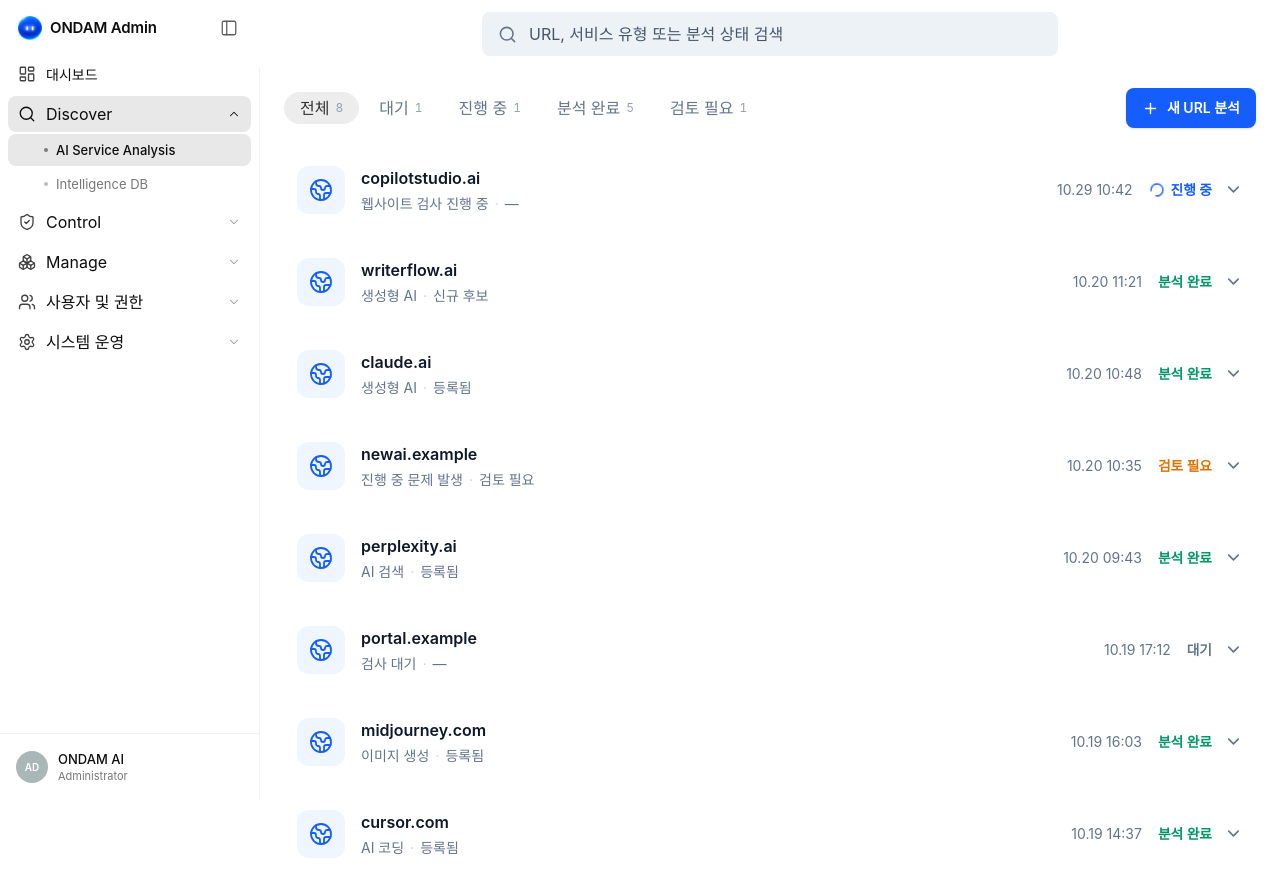
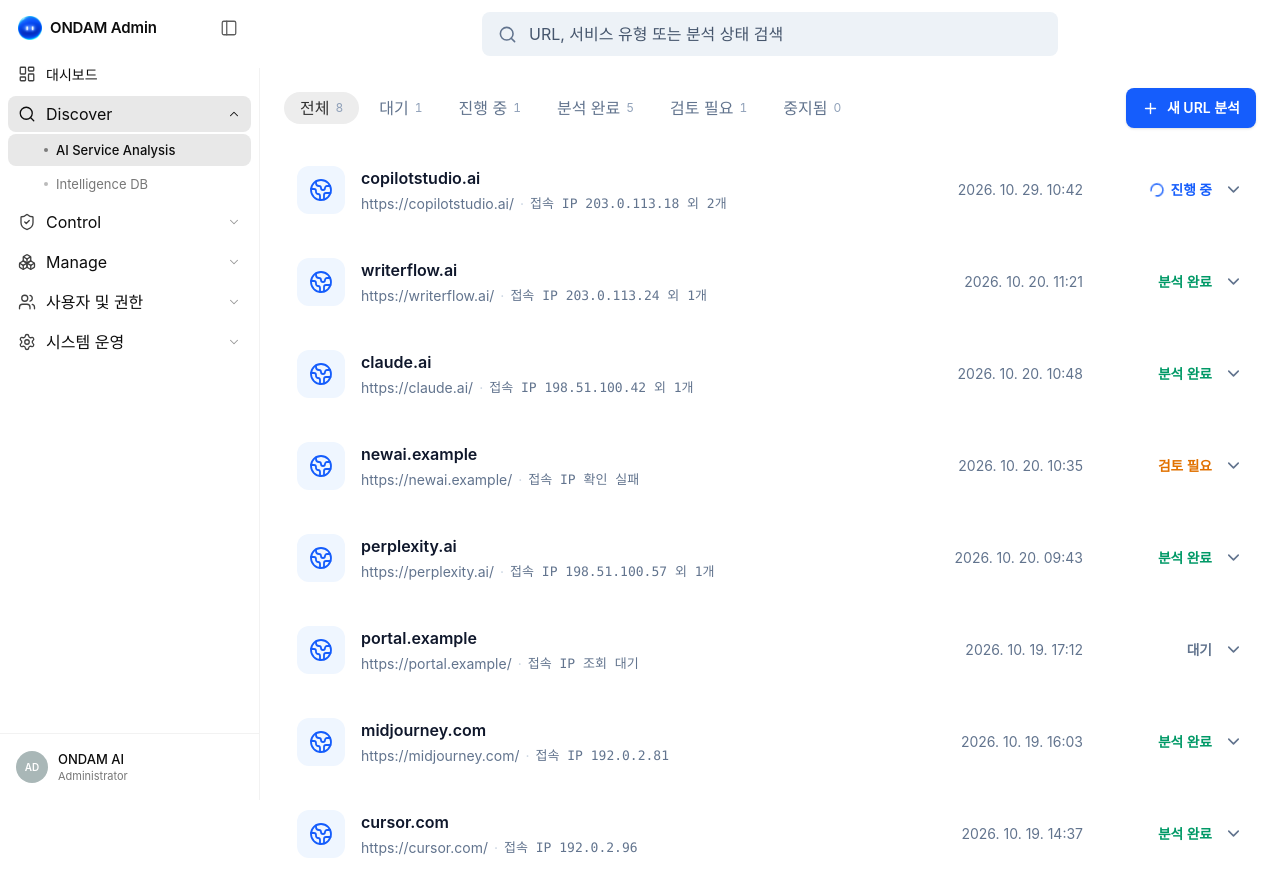
Before and after one commit to office-c2lab/Onadm_AI_Front, a React (Vite) app: page /admin/discover/url-analysis in a window 1280 px wide. Shown: the top 896 px of the page. Built offline with nearby package versions, Linux system fonts and the light colour scheme.

Commit message:
feat : AI 서비스 분석 구현

```diff
--- a/src/pages/admin/discover/url-analysis/NewUrlAnalysisPage.jsx
+++ b/src/pages/admin/discover/url-analysis/NewUrlAnalysisPage.jsx
@@ -4,7 +4,7 @@
 import urlImage from '../../../../assets/images/url.png';
 
 function formatAnalysisTime(date) {
-  return `${String(date.getMonth() + 1).padStart(2, '0')}.${String(date.getDate()).padStart(2, '0')} ${String(date.getHours()).padStart(2, '0')}:${String(date.getMinutes()).padStart(2, '0')}`;
+  return `${date.getFullYear()}. ${String(date.getMonth() + 1).padStart(2, '0')}. ${String(date.getDate()).padStart(2, '0')}. ${String(date.getHours()).padStart(2, '0')}:${String(date.getMinutes()).padStart(2, '0')}`;
 }
 
 export default function NewUrlAnalysisPage() {
@@ -30,6 +30,9 @@
     const analysis = {
       id: `analysis-${now.getTime()}`,
       domain: parsed.hostname.replace(/^www\./, ''),
+      url: parsed.href,
+      ip: '조회 대기',
+      ips: [],
       ai: '판단 불가',
       kind: '—',
       db: '검토 필요',
--- a/src/pages/admin/discover/url-analysis/UrlAnalysisPage.jsx
+++ b/src/pages/admin/discover/url-analysis/UrlAnalysisPage.jsx
@@ -16,15 +16,19 @@
 } from 'lucide-react';
 import SearchHeader from '../../../../components/search/SearchHeader.jsx';
 import AiStoreActionButton from '../../../user/aistore/components/AiStoreActionButton.jsx';
+import AiStoreConfirmModal from '../../../user/aistore/components/AiStoreConfirmModal.jsx';
 
 const sampleHistory = [
   {
     id: 8,
     domain: 'copilotstudio.ai',
+    url: 'https://copilotstudio.ai/',
+    ip: '203.0.113.18',
+    ips: ['203.0.113.18', '203.0.113.19', '2001:db8::18'],
     ai: '판단 불가',
     kind: '—',
     db: '—',
-    time: '10.29 10:42',
+    time: '2026. 10. 29. 10:42',
     confidence: null,
     analysisStatus: '진행 중',
     progress: 1,
@@ -32,30 +36,38 @@
   {
     id: 1,
     domain: 'writerflow.ai',
+    url: 'https://writerflow.ai/',
+    ip: '203.0.113.24',
+    ips: ['203.0.113.24', '2001:db8::24'],
     ai: 'AI 서비스',
     kind: '생성형 AI',
     db: '신규 후보',
-    time: '10.20 11:21',
+    time: '2026. 10. 20. 11:21',
     confidence: 92,
     analysisStatus: '분석 완료',
   },
   {
     id: 2,
     domain: 'claude.ai',
+    url: 'https://claude.ai/',
+    ip: '198.51.100.42',
+    ips: ['198.51.100.42', '198.51.100.43'],
     ai: 'AI 서비스',
     kind: '생성형 AI',
     db: '등록됨',
-    time: '10.20 10:48',
+    time: '2026. 10. 20. 10:48',
     confidence: 99,
     analysisStatus: '분석 완료',
   },
   {
     id: 3,
     domain: 'newai.example',
+    url: 'https://newai.example/',
+    ip: '확인 실패',
     ai: '판단 불가',
     kind: '—',
     db: '검토 필요',
-    time: '10.20 10:35',
+    time: '2026. 10. 20. 10:35',
     confidence: null,
     analysisStatus: '검토 필요',
     progress: 1,
@@ -63,20 +75,25 @@
   {
     id: 4,
     domain: 'perplexity.ai',
+    url: 'https://perplexity.ai/',
+    ip: '198.51.100.57',
+    ips: ['198.51.100.57', '2001:db8::57'],
     ai: 'AI 서비스',
     kind: 'AI 검색',
     db: '등록됨',
-    time: '10.20 09:43',
+    time: '2026. 10. 20. 09:43',
     confidence: 98,
     analysisStatus: '분석 완료',
   },
   {
     id: 5,
     domain: 'portal.example',
+    url: 'https://portal.example/',
+    ip: '조회 대기',
     ai: '비AI 서비스',
     kind: '일반 웹사이트',
     db: '—',
-    time: '10.19 17:12',
+    time: '2026. 10. 19. 17:12',
     confidence: 96,
     analysisStatus: '대기',
     progress: 0,
@@ -84,26 +101,30 @@
   {
     id: 6,
     domain: 'midjourney.com',
+    url: 'https://midjourney.com/',
+    ip: '192.0.2.81',
     ai: 'AI 서비스',
     kind: '이미지 생성',
     db: '등록됨',
-    time: '10.19 16:03',
+    time: '2026. 10. 19. 16:03',
     confidence: 99,
     analysisStatus: '분석 완료',
   },
   {
     id: 7,
     domain: 'cursor.com',
+    url: 'https://cursor.com/',
+    ip: '192.0.2.96',
     ai: 'AI 서비스',
     kind: 'AI 코딩',
     db: '등록됨',
-    time: '10.19 14:37',
+    time: '2026. 10. 19. 14:37',
     confidence: 97,
     analysisStatus: '분석 완료',
   },
 ];
 
-const analysisTabs = ['전체', '대기', '진행 중', '분석 완료', '검토 필요'];
+const analysisTabs = ['전체', '대기', '진행 중', '분석 완료', '검토 필요', '중지됨'];
 
 const analysisSteps = [
   {
@@ -148,6 +169,12 @@
   return item.db === '검토 필요' ? '검토 필요' : '분석 완료';
 }
 
+function getIpSummary(item) {
+  const ips = item.ips?.length ? item.ips : item.ip && !item.ip.includes(' ') ? [item.ip] : [];
+  if (!ips.length) return item.ip ?? '확인 전';
+  return ips.length > 1 ? `${ips[0]} 외 ${ips.length - 1}개` : ips[0];
+}
+
 function AnalysisStatus({ item }) {
   const status = getAnalysisStatus(item);
   const color =
@@ -157,6 +184,8 @@
         ? 'text-blue-600'
         : status === '검토 필요'
           ? 'text-amber-600'
+          : status === '중지됨'
+            ? 'text-red-600'
             : 'text-emerald-600';
 
   return (
@@ -169,13 +198,14 @@
   );
 }
 
-function AnalysisDetails({ item, onShowResult }) {
+function AnalysisDetails({ item, onShowResult, onStop }) {
   const completedSteps = item.progress ?? analysisSteps.length;
   const status = getAnalysisStatus(item);
   const isRunning = status === '진행 중';
   const isWaiting = status === '대기';
   const needsReview = status === '검토 필요';
-  const activeStep = isRunning || needsReview ? completedSteps : -1;
+  const isStopped = status === '중지됨';
+  const activeStep = isRunning || needsReview || isStopped ? completedSteps : -1;
   const [selectedOpenStep, setSelectedOpenStep] = useState(null);
   const [hasSelectedStep, setHasSelectedStep] = useState(false);
   const openStep = hasSelectedStep ? selectedOpenStep : activeStep >= 0 ? activeStep : null;
@@ -184,6 +214,7 @@
     if (index < completedSteps) return 'complete';
     if (index === completedSteps && isRunning) return 'running';
     if (index === completedSteps && needsReview) return 'failed';
+    if (index === completedSteps && isStopped) return 'stopped';
     return 'pending';
   };
 
@@ -191,6 +222,7 @@
     complete: { Icon: CheckCircle2, color: 'text-emerald-600', label: '완료' },
     running: { Icon: LoaderCircle, color: 'text-blue-600', label: '진행 중' },
     failed: { Icon: AlertCircle, color: 'text-amber-600', label: '확인 필요' },
+    stopped: { Icon: X, color: 'text-red-600', label: '중지됨' },
     pending: { Icon: null, color: 'text-slate-300', label: '대기' },
   };
 
@@ -204,9 +236,6 @@
       <div className="flex flex-wrap items-end justify-between gap-2 px-4 py-4 sm:px-6">
         <div>
           <h3 className="text-base font-semibold text-slate-950">분석 진행 내역</h3>
-          <p className="mt-1 text-sm text-slate-600">
-            {item.domain} · {item.time}
-          </p>
         </div>
         <div className="grid shrink-0 grid-cols-[5rem_6.5rem] items-center gap-3 text-sm">
           <span className="text-right text-slate-500">
@@ -229,6 +258,8 @@
                 ? '진행 중'
                 : stepState === 'failed'
                   ? '중단'
+                  : stepState === 'stopped'
+                    ? '중지'
                     : '—';
 
           return (
@@ -277,10 +308,14 @@
                       stepState === 'complete' ||
                       (['running', 'failed'].includes(stepState) && checkIndex === 0)
                         ? 'complete'
+                        : stepState === 'stopped' && checkIndex === 0
+                          ? 'stopped'
                           : stepState === 'running' && checkIndex === 1
                             ? 'running'
                             : stepState === 'failed' && checkIndex === 1
                               ? 'failed'
+                              : stepState === 'stopped' && checkIndex === 1
+                                ? 'stopped'
                                 : 'pending';
                     return (
                       <p key={check} className="flex gap-3">
@@ -295,6 +330,8 @@
                                 ? 'text-blue-600'
                                 : checkState === 'failed'
                                   ? 'text-amber-600'
+                                  : checkState === 'stopped'
+                                    ? 'text-red-600'
                                     : 'text-slate-400'
                           }
                         >
@@ -304,6 +341,8 @@
                               ? '●'
                               : checkState === 'failed'
                                 ? '!'
+                                : checkState === 'stopped'
+                                  ? '×'
                                   : '○'}{' '}
                           {check} —{' '}
                           {checkState === 'complete'
@@ -312,6 +351,8 @@
                               ? '확인 중'
                               : checkState === 'failed'
                                 ? '확인 실패'
+                                : checkState === 'stopped'
+                                  ? '검사 중지'
                                   : '대기'}
                         </span>
                       </p>
@@ -324,11 +365,13 @@
         })}
       </ol>
       <div
-        className={`flex flex-wrap items-center justify-between gap-3 border-t px-4 py-3 text-sm leading-6 sm:px-6 ${needsReview ? 'border-amber-100 bg-amber-50/70 text-amber-700' : status === '분석 완료' ? 'border-emerald-100 bg-emerald-50/60 text-emerald-700' : isWaiting ? 'border-slate-100 bg-slate-50/60 text-slate-600' : 'border-blue-100 bg-blue-50/60 text-blue-700'}`}
+        className={`flex flex-wrap items-center justify-between gap-3 border-t px-4 py-3 text-sm leading-6 sm:px-6 ${needsReview ? 'border-amber-100 bg-amber-50/70 text-amber-700' : isStopped ? 'border-red-100 bg-red-50/70 text-red-700' : status === '분석 완료' ? 'border-emerald-100 bg-emerald-50/60 text-emerald-700' : isWaiting ? 'border-slate-100 bg-slate-50/60 text-slate-600' : 'border-blue-100 bg-blue-50/60 text-blue-700'}`}
       >
         <p className="min-w-0 flex-1">
           {needsReview
             ? '웹사이트 정보를 충분히 수집하지 못해 검사가 중단되었습니다. 접근 상태와 공개 정보를 확인한 후 다시 검사해 주세요.'
+            : isStopped
+              ? '사용자가 분석을 중지했습니다. 완료된 단계의 검사 기록은 이력에 보관됩니다.'
               : status === '분석 완료'
                 ? '모든 검사가 완료되었습니다. 분석 결과에서 AI 서비스 식별 내용을 확인해 주세요.'
                 : isWaiting
@@ -338,6 +381,11 @@
         {status === '분석 완료' && (
           <AiStoreActionButton size="small" variant="success" onClick={onShowResult}>
             분석 결과 확인
+          </AiStoreActionButton>
+        )}
+        {(isWaiting || isRunning) && (
+          <AiStoreActionButton size="small" variant="danger" onClick={onStop}>
+            분석 중지
           </AiStoreActionButton>
         )}
       </div>
@@ -540,6 +588,7 @@
   const [openHistoryId, setOpenHistoryId] = useState(submittedAnalysis?.id ?? null);
   const [searchInput, setSearchInput] = useState('');
   const [activeTab, setActiveTab] = useState('전체');
+  const [stopTarget, setStopTarget] = useState(null);
   const selected = history.find(item => item.id === selectedId);
   const hasRunningAnalysis = history.some(
     item => item.autoProgress && ['대기', '진행 중'].includes(getAnalysisStatus(item))
@@ -566,6 +615,8 @@
             ...item,
             progress: nextProgress,
             analysisStatus: nextProgress === analysisSteps.length ? '분석 완료' : '진행 중',
+            ip: item.ip === '조회 대기' ? '203.0.113.80' : item.ip,
+            ips: item.ip === '조회 대기' ? ['203.0.113.80', '2001:db8::80'] : item.ips,
           };
         })
       );
@@ -585,13 +636,43 @@
     () =>
       history.filter(
         item =>
-          `${item.domain} ${item.ai} ${item.kind} ${item.db} ${item.time}`
+          `${item.domain} ${item.url} ${item.ip} ${item.ai} ${item.kind} ${item.db} ${item.time}`
             .toLowerCase()
             .includes(searchInput.trim().toLowerCase()) &&
           (activeTab === '전체' || getAnalysisStatus(item) === activeTab)
       ),
     [history, searchInput, activeTab]
   );
+
+  const requestStopAnalysis = item => {
+    setHistory(items =>
+      items.map(historyItem =>
+        historyItem.id === item.id ? { ...historyItem, autoProgress: false } : historyItem
+      )
+    );
+    setStopTarget({ ...item, resumeAutoProgress: item.autoProgress });
+  };
+
+  const closeStopConfirmation = () => {
+    if (stopTarget?.resumeAutoProgress) {
+      setHistory(items =>
+        items.map(item => (item.id === stopTarget.id ? { ...item, autoProgress: true } : item))
+      );
+    }
+    setStopTarget(null);
+  };
+
+  const confirmStopAnalysis = () => {
+    if (!stopTarget) return;
+    setHistory(items =>
+      items.map(item =>
+        item.id === stopTarget.id
+          ? { ...item, analysisStatus: '중지됨', autoProgress: false }
+          : item
+      )
+    );
+    setStopTarget(null);
+  };
 
   return (
     <div className="w-full text-slate-900">
@@ -633,7 +714,6 @@
         <div className="grid gap-2">
           {visible.map(item => {
             const isOpen = openHistoryId === item.id;
-            const status = getAnalysisStatus(item);
 
             return (
               <article
@@ -661,25 +741,24 @@
                         {item.domain}
                       </span>
                       <span className="mt-1 flex min-w-0 items-center gap-1.5 text-sm text-slate-500">
-                        <span className="truncate">
-                          {status === '대기'
-                            ? '검사 대기'
-                            : status === '진행 중'
-                              ? '웹사이트 검사 진행 중'
-                              : status === '검토 필요'
-                                ? '진행 중 문제 발생'
-                                : item.kind}
+                        <span className="truncate" title={item.url ?? `https://${item.domain}/`}>
+                          {item.url ?? `https://${item.domain}/`}
                         </span>
                         <span className="shrink-0 text-slate-300">·</span>
-                        <span className="shrink-0">{item.db}</span>
+                        <span
+                          className="shrink-0 font-mono text-[13px] text-slate-500"
+                          title={item.ips?.length ? item.ips.join(', ') : item.ip}
+                        >
+                          접속 IP {getIpSummary(item)}
                         </span>
                       </span>
                     </span>
-                  <span className="hidden shrink-0 text-sm text-slate-500 md:inline">
-                    <span className="sr-only">분석 일시 </span>
+                  </span>
+                  <span className="mr-4 hidden w-44 shrink-0 text-right text-sm text-slate-500 md:inline">
+                    <span className="sr-only">검사 시작 일시 </span>
                     {item.time}
                   </span>
-                  <span className="flex shrink-0 items-center gap-3">
+                  <span className="flex w-32 shrink-0 items-center justify-end gap-3">
                     <AnalysisStatus item={item} />
                     <ChevronDown
                       size={19}
@@ -689,7 +768,11 @@
                   </span>
                 </button>
                 {isOpen && (
-                  <AnalysisDetails item={item} onShowResult={() => setSelectedId(item.id)} />
+                  <AnalysisDetails
+                    item={item}
+                    onShowResult={() => setSelectedId(item.id)}
+                    onStop={() => requestStopAnalysis(item)}
+                  />
                 )}
               </article>
             );
@@ -704,6 +787,17 @@
       {selected && (
         <DetailModal key={selected.id} item={selected} onClose={() => setSelectedId(null)} />
       )}
+      <AiStoreConfirmModal
+        open={Boolean(stopTarget)}
+        title="분석을 중지할까요?"
+        confirmLabel="분석 중지"
+        cancelLabel="계속 분석"
+        onClose={closeStopConfirmation}
+        onConfirm={confirmStopAnalysis}
+      >
+        <strong className="font-semibold text-slate-900">{stopTarget?.domain}</strong> 분석을
+        중지합니다. 완료된 단계의 검사 기록은 이력에 보관됩니다.
+      </AiStoreConfirmModal>
     </div>
   );
 }
--- a/src/pages/admin/manage/security/SecurityPage.jsx
+++ b/src/pages/admin/manage/security/SecurityPage.jsx
@@ -182,10 +182,10 @@
                         </span>
                       </span>
                     </span>
-                    <span className="pointer-events-none relative z-10 hidden shrink-0 text-sm text-slate-500 lg:inline">
+                    <span className="pointer-events-none relative z-10 mr-4 hidden w-44 shrink-0 text-right text-sm text-slate-500 lg:inline">
                       {item.submittedAt}
                     </span>
-                    <span className="pointer-events-none relative z-10 flex shrink-0 items-center gap-2">
+                    <span className="pointer-events-none relative z-10 flex w-32 shrink-0 items-center justify-end gap-3">
                       <ReviewStatus status={status} />
                       <ChevronDown
                         size={19}
--- a/src/pages/user/aistore/register/RegisterPage.jsx
+++ b/src/pages/user/aistore/register/RegisterPage.jsx
@@ -310,11 +310,11 @@
                       </span>
                     </span>
                   </span>
-                  <span className="hidden shrink-0 text-sm text-slate-500 md:inline">
+                  <span className="mr-4 hidden w-44 shrink-0 text-right text-sm text-slate-500 md:inline">
                     <span className="sr-only">목록 추가 </span>
                     {upload.createdAt}
                   </span>
-                  <span className="flex shrink-0 items-center gap-3">
+                  <span className="flex w-32 shrink-0 items-center justify-end gap-3">
                     <ReviewStatus status={upload.status} />
                     <ChevronDown
                       size={19}
```
Lines whose indentation alone changed are shown as unchanged.
